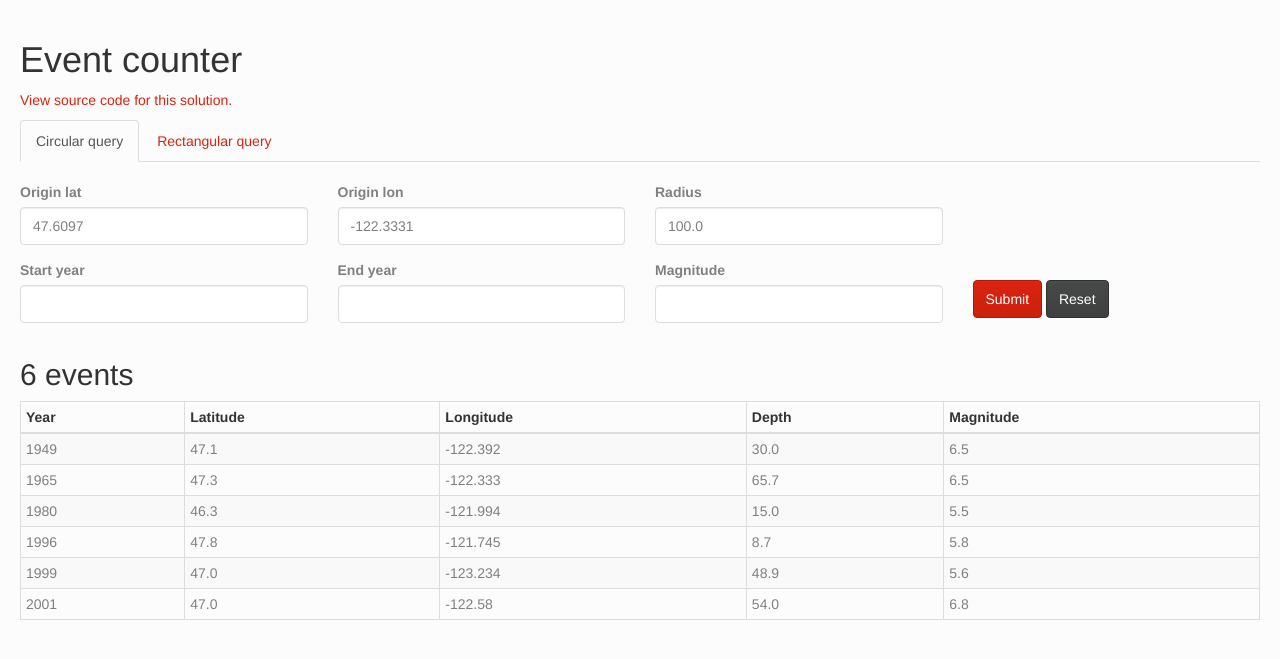
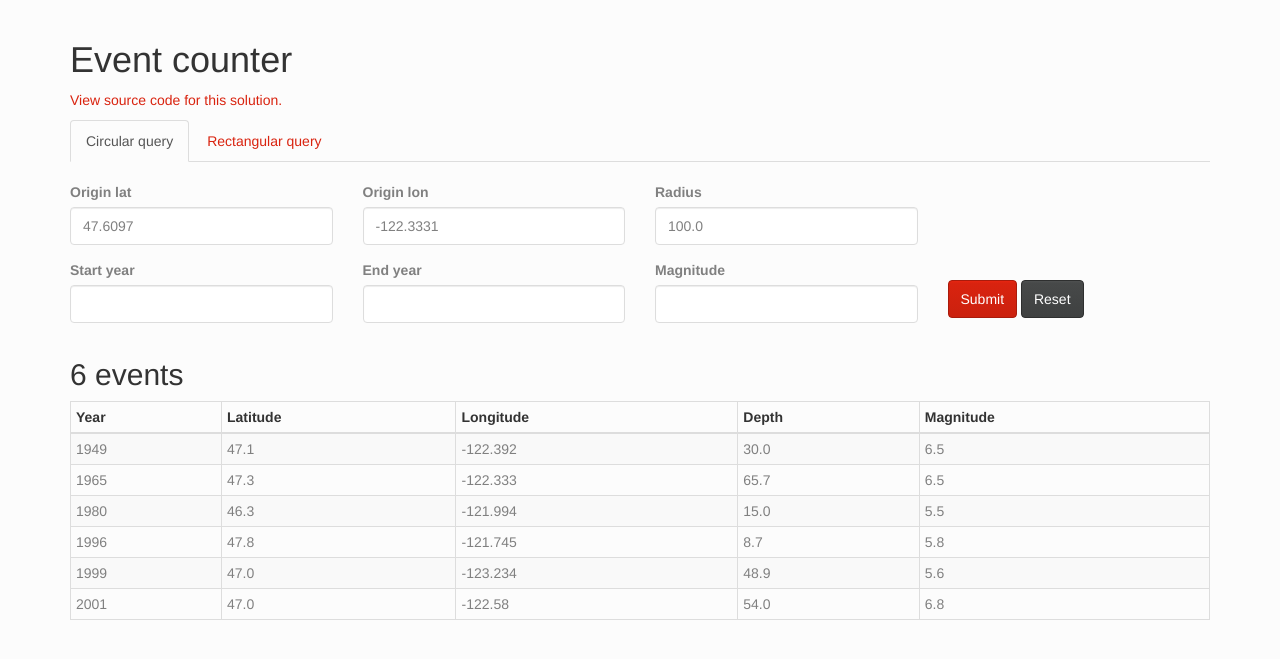
Before and after one commit to minism/uo-sciprog, a Flask app: page /1/ in a window 1280 px wide. Shown: the part 42-701 px from the top of the page. Run offline with Flask 2, Linux system fonts and the light colour scheme; some libraries are stand-ins or nearby versions.

Commit message:
cleanup svg

```diff
--- a/templates/base.html
+++ b/templates/base.html
@@ -6,8 +6,8 @@
   <link rel="stylesheet" type="text/css" href="/static/lib/bootstrap/css/simplex.min.css">
   <style>
     #wrap {
-      padding-left: 20px;
-      padding-right: 20px;
+/*      padding-left: 20px;
+      padding-right: 20px;*/
     }
   </style>
   {% block styles %}{% endblock %}
@@ -41,7 +41,7 @@
     </ul>
   </div>
 
-  <div class="container-fluid" id="wrap">
+  <div class="container" id="wrap">
     <div class="row">
       <div class="col-xs-12">
         <h1>{{ title }}</h1>
--- a/templates/solution3.html
+++ b/templates/solution3.html
@@ -6,6 +6,7 @@
 
 <style>
   svg {
+    display: block;
     margin-left: auto;
     margin-right: auto;
   }
```
